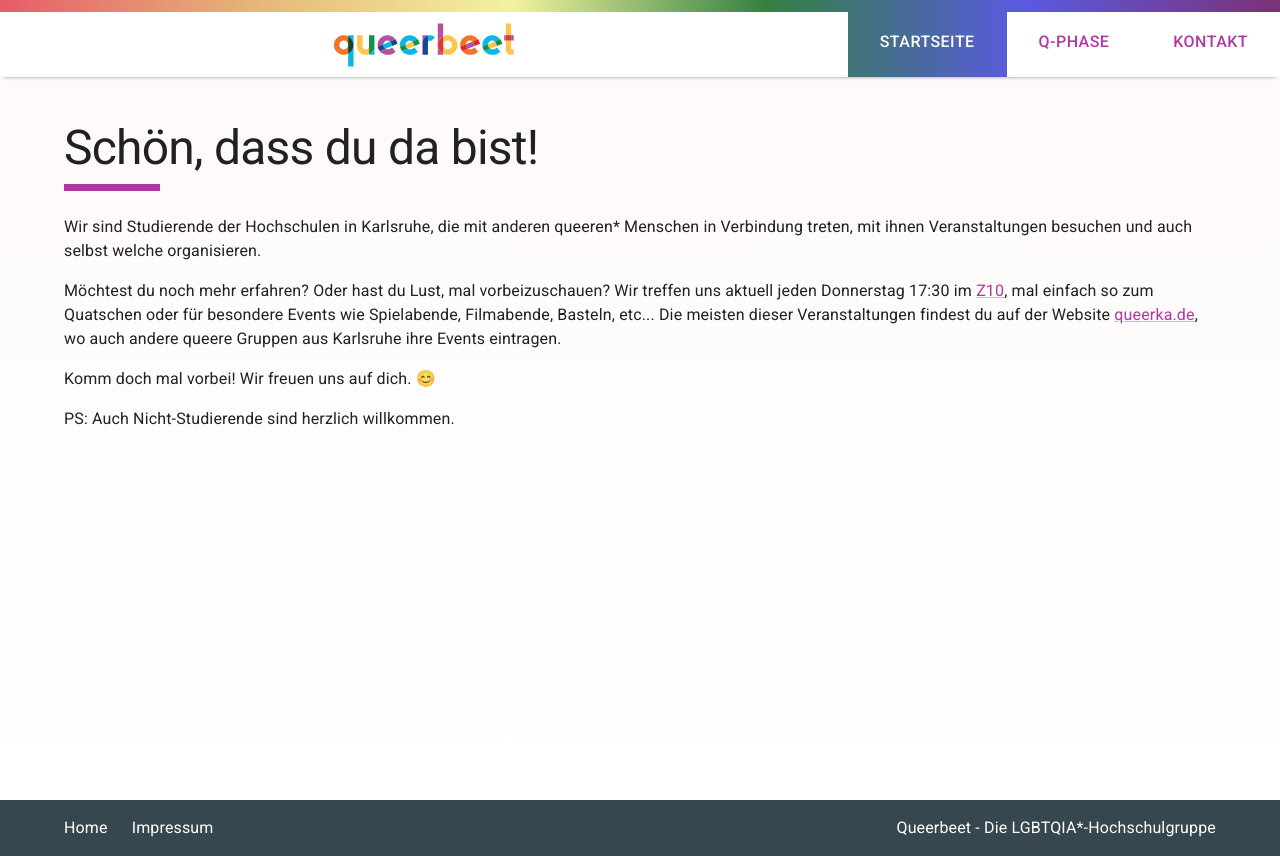
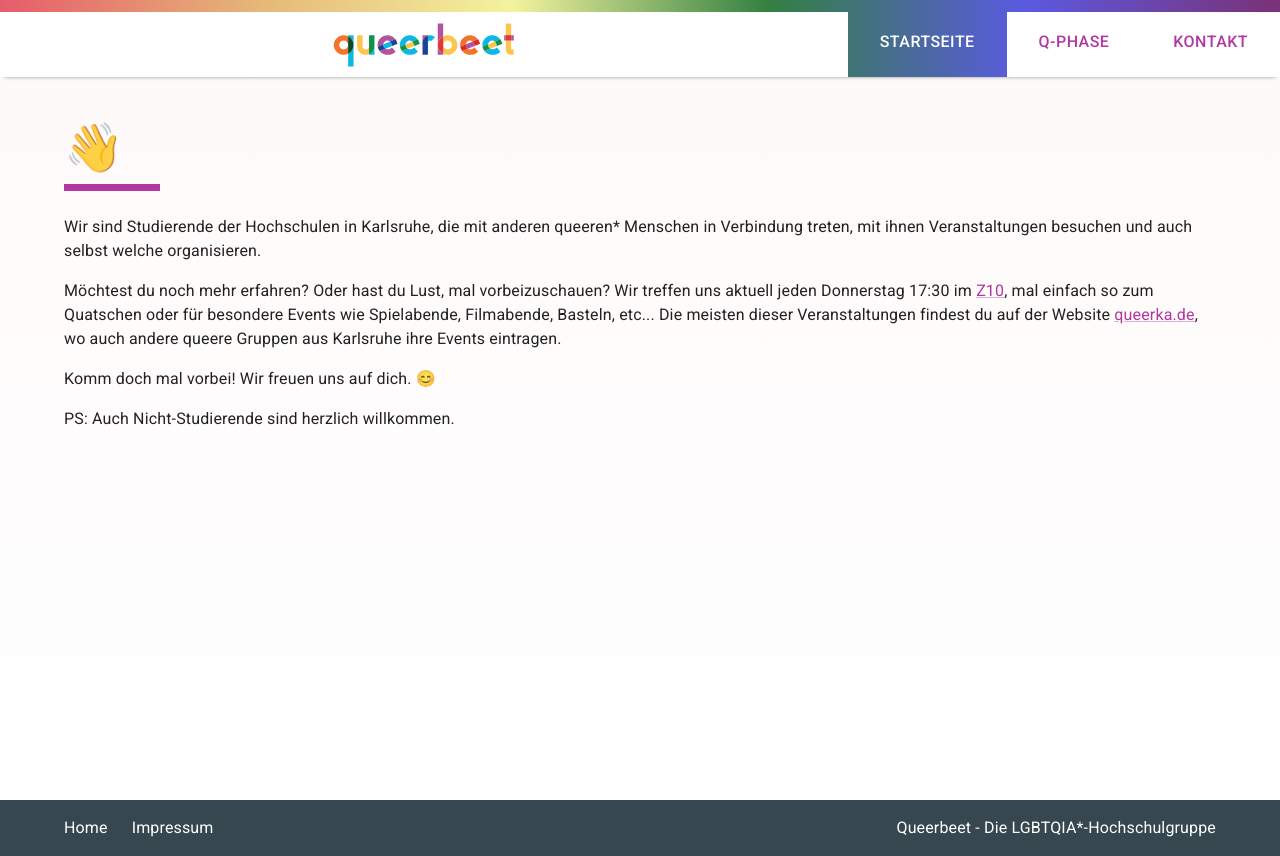
Before and after one commit to queerbeetVorstand/qb-website, a Next.js app: page / in a window 1280 px wide. Built offline with nearby package versions, Linux system fonts and the light colour scheme.

Commit message:
feat: add random greetings to index page

```diff
--- a/src/pages/index.tsx
+++ b/src/pages/index.tsx
@@ -7,11 +7,22 @@ import Body from "@/sections/Body";
 
 export default function Index(): ReactElement {
 
+  const greetings : string[] = [
+    "Schön, dass du da bist!",
+    "Willkommen!",
+    "Schön dich zu sehen!",
+    "Willkommen bei uns!",
+    "👋",
+    "Huhu!",
+  ];
+  const randomIndex = Math.floor(Math.random() * greetings.length);
+  const usedGreeting : string = greetings[randomIndex];
+
   return (
     <React.Fragment>
       <Header />
       <Body>
-        <QHeading variant="h1">Schön, dass du da bist!</QHeading>
+        <QHeading variant="h1">{usedGreeting}</QHeading>
         <Text variant="body1" mt={3}>
           <p>
             Wir sind Studierende der Hochschulen in Karlsruhe, die mit anderen
```
